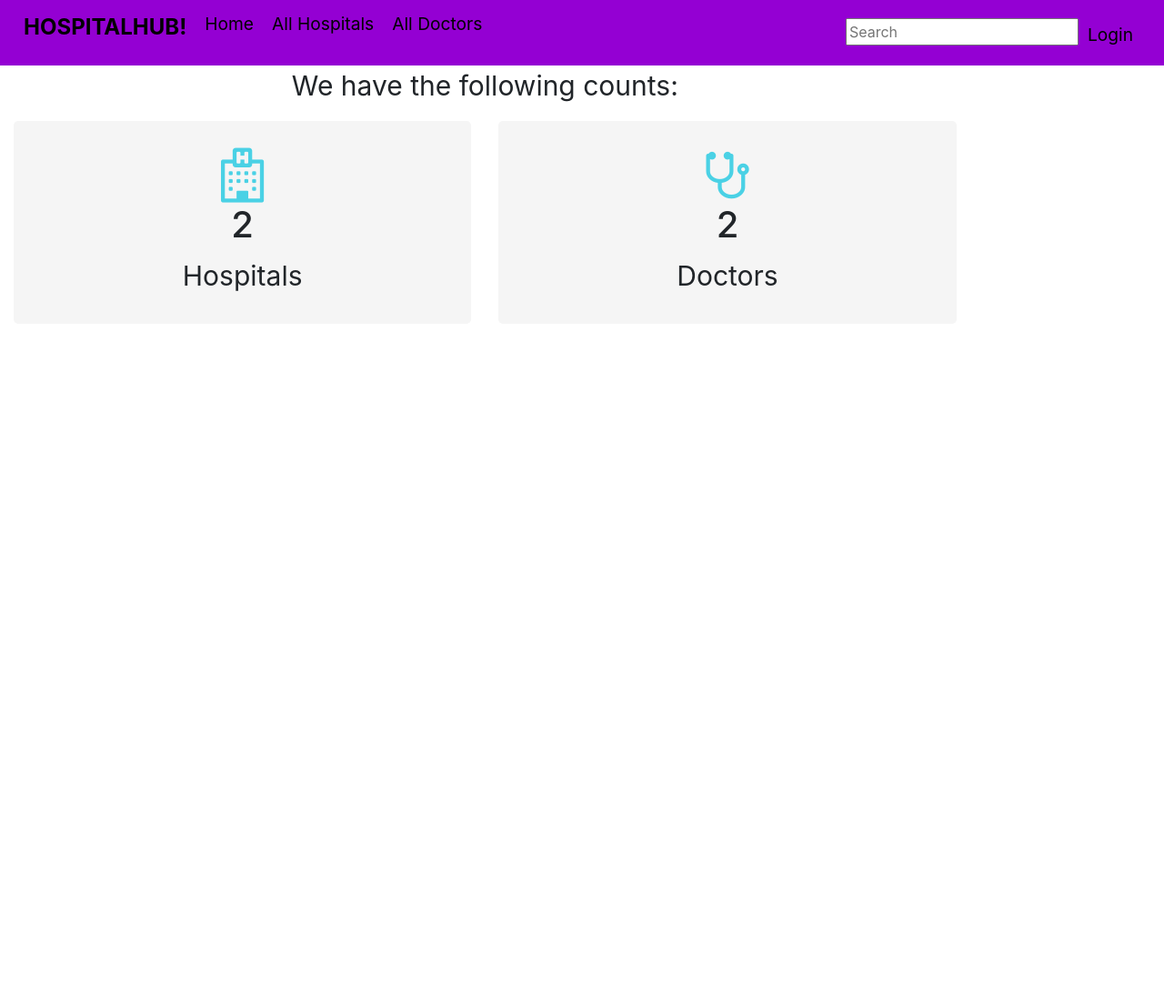
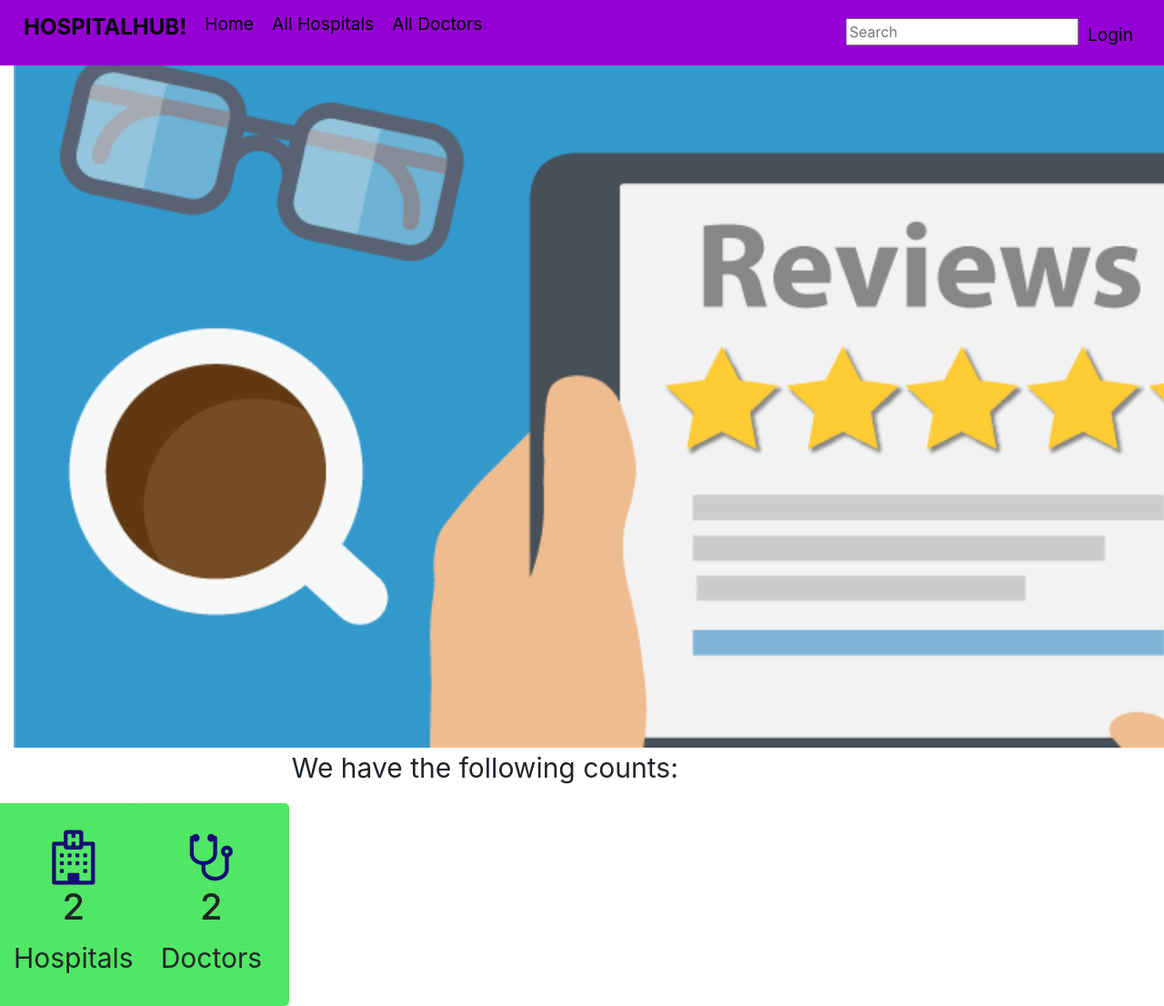
Before and after one commit to programmer-04/HospitalHub, a Django app: page /myhub/ in a window 1280 px wide; the page is wider, and only the part inside the window is pictured. Shown: that part at 91% size. Before the commit the page ends 320 px from the top of that part, so only its background shows below. Run offline with Django 3.2, Linux system fonts and the light colour scheme; data comes from the database, SQL or seed files in the repository; some libraries are stand-ins or nearby versions.

Commit message:
Image added to home page

```diff
--- a/HospitalHub/myhub/static/myhub/style.css
+++ b/HospitalHub/myhub/static/myhub/style.css
@@ -1,5 +1,5 @@
 .counter {
-    background-color:#f5f5f5;
+    background-color:#50e764;
     padding: 30px 30px;
     border-radius: 5px;
     text-align: center;
@@ -26,7 +26,7 @@
     font-size: 60px;
     float: none;
     display: table;
-    color: #4ad1e5;
+    color: #1a0a75;
 }
 
     .navbar-nav > li{
--- a/HospitalHub/myhub/templates/base_generic.html
+++ b/HospitalHub/myhub/templates/base_generic.html
@@ -1,8 +1,11 @@
+
+
 <!DOCTYPE html>
+{% load static %}
 <html lang="en">
 <head>
    <!-- Add additional CSS in static file -->
-  {% load static %}
+
   <link rel="stylesheet" href="{% static 'myhub/style.css' %}">
 
    {% block title %}<title>HospitalHub!</title>{% endblock %}
@@ -53,6 +56,8 @@
       </nav>
      {% endblock %}
 
+
+
       <div class="col-sm-10 ">{% block content %}{% endblock %}</div>
 
 
--- a/HospitalHub/myhub/templates/index.html
+++ b/HospitalHub/myhub/templates/index.html
@@ -1,7 +1,8 @@
 {% extends "base_generic.html" %}
+{% load static %}
 
 {% block content %}
-
+<img src="{%static 'myhub/images/review.png'%}" style="width: 1860px;height: 750px;" >
 
 
 
@@ -18,7 +19,7 @@
 
 
   <div class="row">
-    <div class="col">
+    <div class="row">
     <div class="counter">
       <i class="fa fa-hospital-o fa-2x" style='font-size:60px;'></i>
 <h1>{{num_hospitals}}</h1>
@@ -27,7 +28,7 @@
     </div>
 
 
-  <div class="col">
+  <div class="row">
   <div class="counter">
 <i class="fa fa-stethoscope fa-2x" style='font-size:60px;'></i>
 <h1>{{num_doctors}}</h1>
--- a/HospitalHub/myhub/templates/styles.css
+++ /dev/null
@@ -1,5 +0,0 @@
-.sidebar-nav {
-    margin-top: 20px;
-    padding: 0;
-    list-style: none;
-}
```
Also changed, not shown: HospitalHub/myhub/static/myhub/images/review.png (added).
